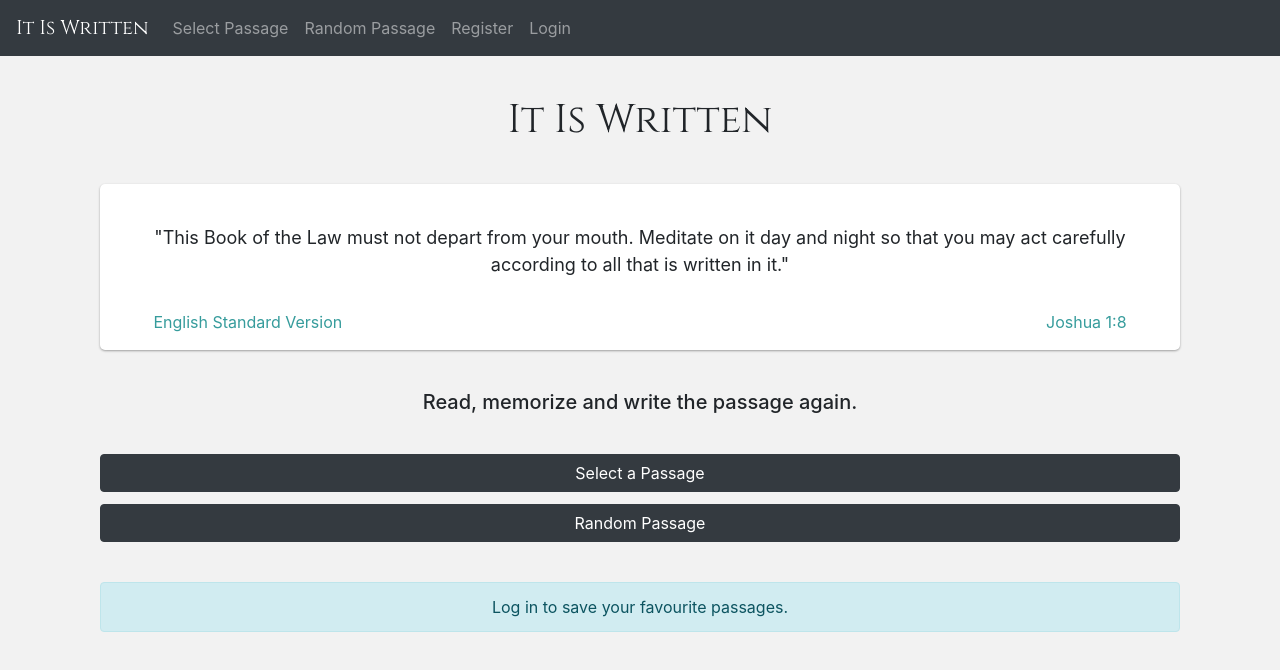
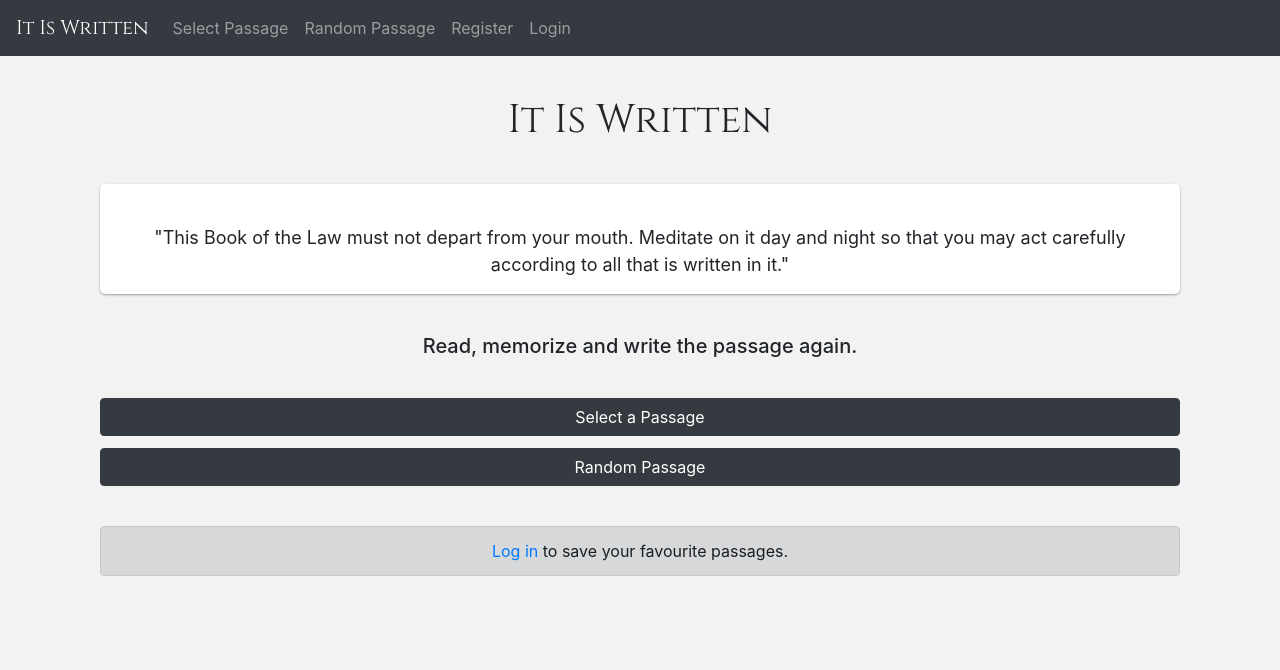
Before and after one commit to InnuendoX3/it-is-written, a React (Create React App) app in the folder client/: page / in a window 1280 px wide. Shown: the top 670 px of the page. Built offline with nearby package versions, Linux system fonts and the light colour scheme.

Commit message:
Add links to better navigation when registering

```diff
--- a/client/src/components/intro/index.jsx
+++ b/client/src/components/intro/index.jsx
@@ -16,10 +16,6 @@ export default function Intro() {
           <div className='bible_text_content'>
             {passage}
           </div>
-          <div className='bible_text_info'>
-            <span>{bible}</span>
-            <span>{reference}</span>
-          </div>
         </Container>
       <h5>{instructions}</h5>
       <div>
@@ -28,8 +24,8 @@ export default function Intro() {
         <Link className='btn btn-dark'  to="/select" >Select a Passage</Link>
         <Link className='btn btn-dark'  to="/random" >Random Passage</Link>
       </div>
-      <div className='h_space alert alert-info t-center'>
-        Log in to save your favourite passages.
+      <div className='h_space alert alert-dark t-center'>
+        <Link to='/login'>Log in</Link> to save your favourite passages.
       </div>
 
     </Container>
--- a/client/src/components/login/index.jsx
+++ b/client/src/components/login/index.jsx
@@ -1,4 +1,5 @@
 import React, { useState, useContext } from 'react'
+import { Link } from 'react-router-dom'
 import { UserContext } from '../../contexts/UserContext'
 
 import UserKit from '../../data/UserKit'
@@ -55,10 +56,15 @@ export default function Login(props) {
         <Form.Control type='email' value={email} onChange={handleEmail} placeholder='E-mail' required />
         <Form.Control type='password' value={password} onChange={handlePassword} placeholder='Password' required />
       </Form.Group>
-      <Form.Group className='button_right'>
-        <Button type="submit" variant="primary">Login</Button>
+      <Form.Group className='button_list_col'>
+        <Button type="submit" variant="dark">Login</Button>
       </Form.Group>
       <p>{errorMessage}</p>
+      <p className='t-center'>
+        Don't have an account?
+        <Link to='/register'> Register here.</Link>
+      </p>
+
 
     </Form>
   )
--- a/client/src/components/register/index.jsx
+++ b/client/src/components/register/index.jsx
@@ -91,10 +91,10 @@ export default function Register(props) {
         <Form.Control type='password' value={password} onChange={handlePassword} placeholder='Password' required />
         <Form.Control type='password' value={passwordConfirmation} onChange={handlePasswordConfirmation} placeholder='Confirm Password' required />
       </Form.Group>
-      <Form.Group className='button_right'>
-        <Button type="submit" variant="primary">Create user</Button>
+      <Form.Group className='button_list_col'>
+        <Button type="submit" variant="dark">Create account</Button>
       </Form.Group>
-      <p>{errorMessage}</p>
+      <p className='t-center'>{errorMessage}</p>
     </Form>
   )
 }
```
